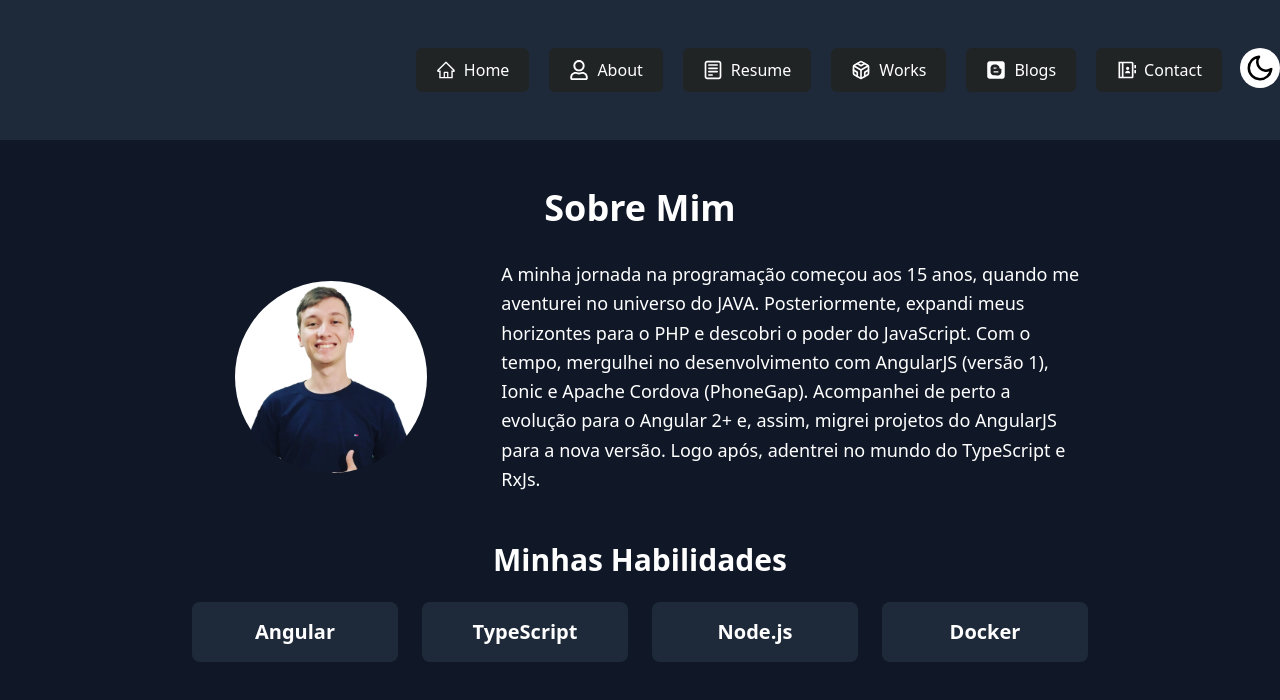
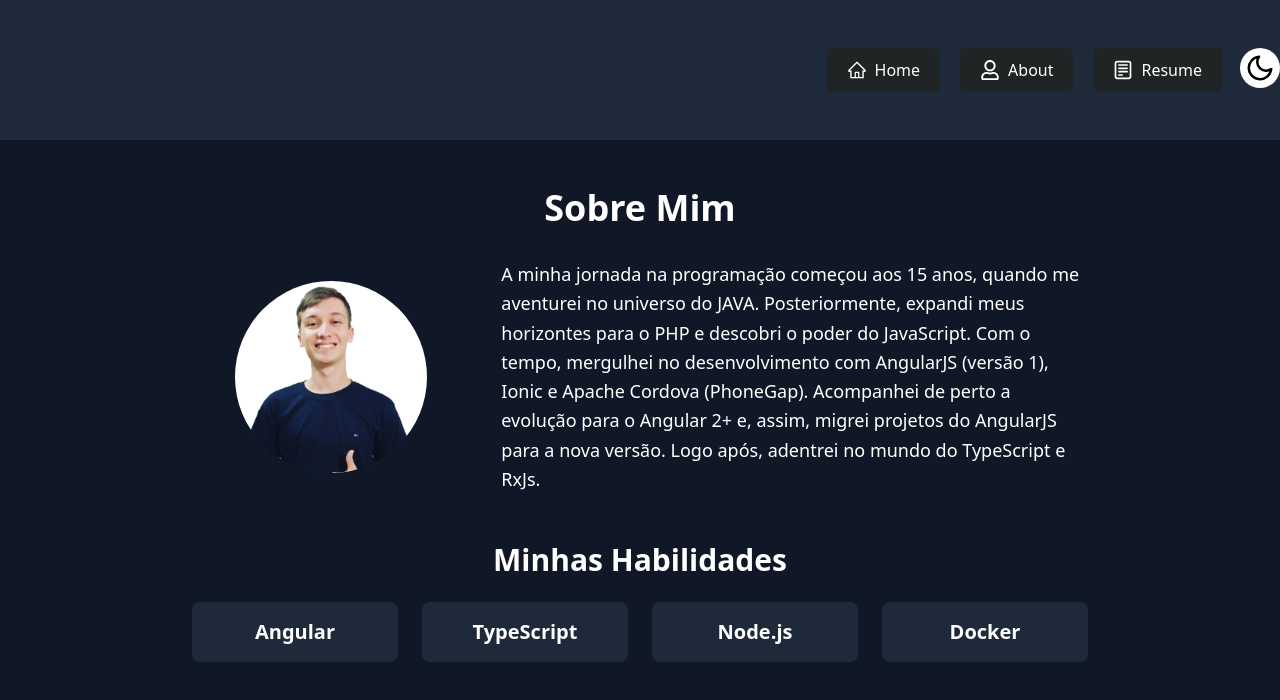
Before and after one commit to JhonatanMedeiros/personal-site, a Next.js app: page /about in a window 1280 px wide. Shown: the top 700 px of the page. Built offline with nearby package versions, Linux system fonts and the light colour scheme.

Commit message:
feat(blogs): add Blogs, Contact, and Works pages with initial layout

```diff
--- a/src/data/data.tsx
+++ b/src/data/data.tsx
@@ -1,8 +1,9 @@
 import { AiOutlineHome } from 'react-icons/ai';
 import { CgNotes } from 'react-icons/cg';
-import { FaBlogger, FaRegUser } from 'react-icons/fa';
-import { FiCodesandbox } from 'react-icons/fi';
-import { RiContactsBookLine } from 'react-icons/ri';
+import { FaRegUser } from 'react-icons/fa';
+// import { FaBlogger, FaRegUser } from 'react-icons/fa';
+// import { FiCodesandbox } from 'react-icons/fi';
+// import { RiContactsBookLine } from 'react-icons/ri';
 
 export const personalData = {
 	name: 'Jhonatan Medeiros',
@@ -79,22 +80,22 @@ export const menuItems = [
 		link: '/resume',
 		icon: <CgNotes />
 	},
-	{
-		id: '03',
-		name: 'Works',
-		link: '/works',
-		icon: <FiCodesandbox />
-	},
-	{
-		id: '04',
-		name: 'Blogs',
-		link: '/blogs',
-		icon: <FaBlogger />
-	},
-	{
-		id: '05',
-		name: 'Contact',
-		link: '/contact',
-		icon: <RiContactsBookLine />
-	}
+	// {
+	// 	id: '03',
+	// 	name: 'Works',
+	// 	link: '/works',
+	// 	icon: <FiCodesandbox />
+	// },
+	// {
+	// 	id: '04',
+	// 	name: 'Blogs',
+	// 	link: '/blogs',
+	// 	icon: <FaBlogger />
+	// },
+	// {
+	// 	id: '05',
+	// 	name: 'Contact',
+	// 	link: '/contact',
+	// 	icon: <RiContactsBookLine />
+	// }
 ];
--- /dev/null
+++ b/src/pages/blogs.tsx
@@ -0,0 +1,19 @@
+import Header from '../components/Header';
+
+const Blogs = () => {
+	return (
+		<>
+			<Header />
+			<div className="min-h-screen bg-white dark:bg-gray-900 text-gray-900 dark:text-white">
+				<div className="container mx-auto px-4 sm:px-6 lg:px-8 py-12">
+					<div className="max-w-4xl mx-auto">
+						<h1 className="text-4xl font-bold text-center mb-8">Meus Blogs</h1>
+						<p className="text-lg text-center">Em breve...</p>
+					</div>
+				</div>
+			</div>
+		</>
+	);
+};
+
+export default Blogs;
--- /dev/null
+++ b/src/pages/contact.tsx
@@ -0,0 +1,19 @@
+import Header from '../components/Header';
+
+const Contact = () => {
+	return (
+		<>
+			<Header />
+			<div className="min-h-screen bg-white dark:bg-gray-900 text-gray-900 dark:text-white">
+				<div className="container mx-auto px-4 sm:px-6 lg:px-8 py-12">
+					<div className="max-w-4xl mx-auto">
+						<h1 className="text-4xl font-bold text-center mb-8">Contato</h1>
+						<p className="text-lg text-center">Em breve...</p>
+					</div>
+				</div>
+			</div>
+		</>
+	);
+};
+
+export default Contact;
--- /dev/null
+++ b/src/pages/works.tsx
@@ -0,0 +1,19 @@
+import Header from '../components/Header';
+
+const Works = () => {
+	return (
+		<>
+			<Header />
+			<div className="min-h-screen bg-white dark:bg-gray-900 text-gray-900 dark:text-white">
+				<div className="container mx-auto px-4 sm:px-6 lg:px-8 py-12">
+					<div className="max-w-4xl mx-auto">
+						<h1 className="text-4xl font-bold text-center mb-8">Meus Trabalhos</h1>
+						<p className="text-lg text-center">Em breve...</p>
+					</div>
+				</div>
+			</div>
+		</>
+	);
+};
+
+export default Works;
```
